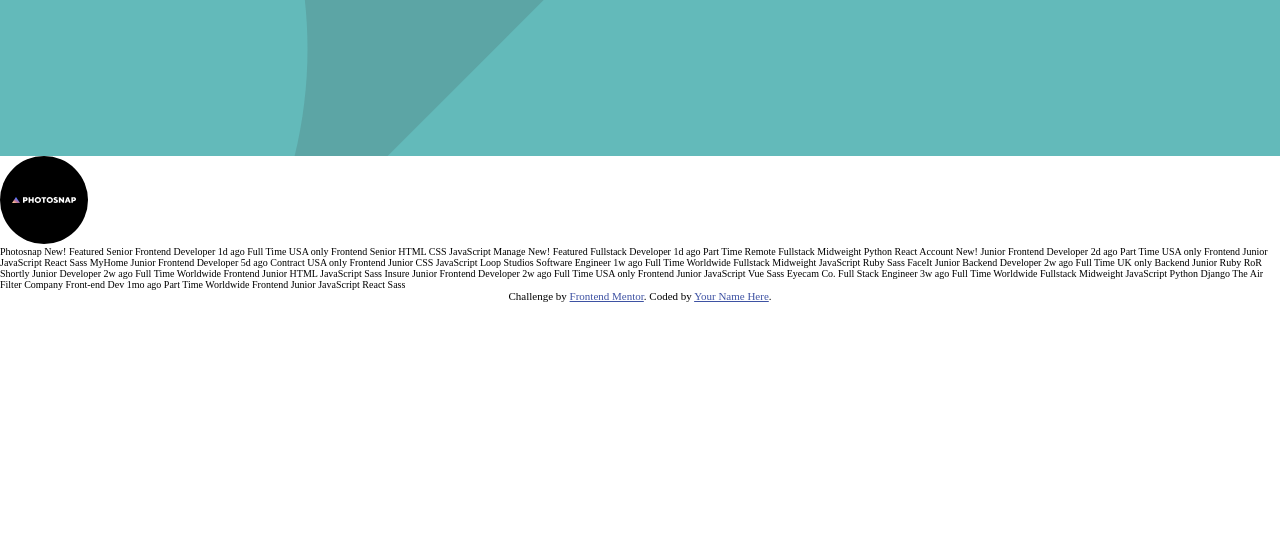
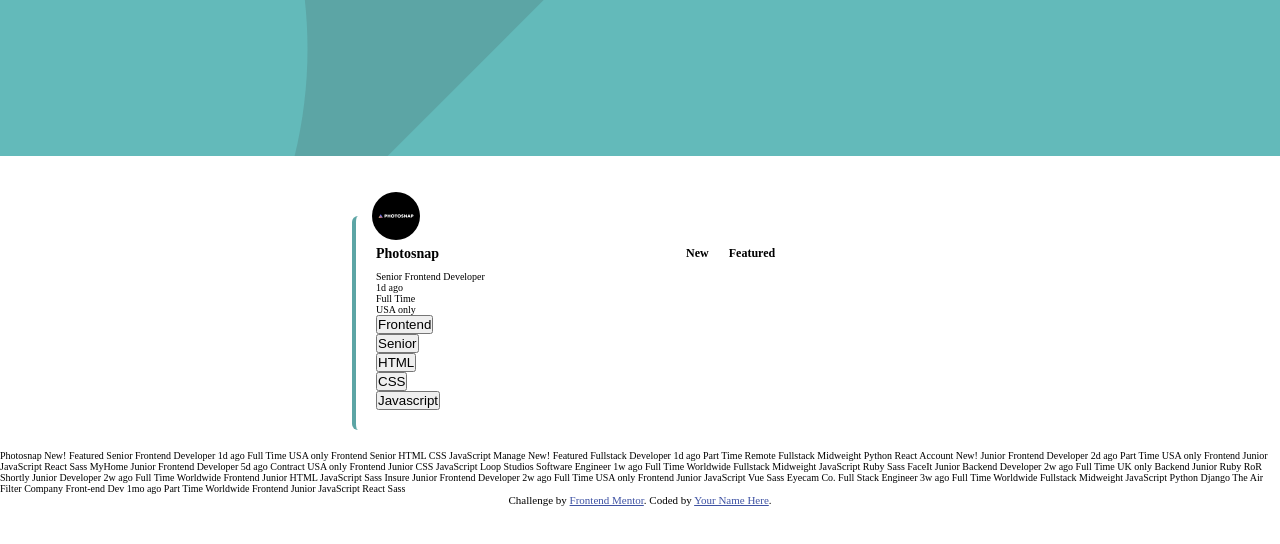
Before and after one commit to wojciech94/Static-Job-Listings, a website: page index.html in a window 1280 px wide. Drawn offline with Linux system fonts and the light colour scheme.

Commit message:
Preparing offers style

```diff
--- a/index.html
+++ b/index.html
@@ -14,30 +14,51 @@
 
 <body>
   <div class="header">
-
   </div>
   <div class="container">
     <div class="job-item">
       <img class="job-item__logo" src="./src/img/photosnap.svg" alt="photosnap"></img>
       <div class="job-item__header">
-        <div class="job-item__header__company"></div>
+        <div class="job-item__header__company">
+          <span>Photosnap</span>
+        </div>
         <div class="job-item__header__preference">
-          <div class="job-item__header__preference__default job-item__header__preference__new"></div>
-          <div class="job-item__header__preference__default job-item__header__preference__featured"></div>
+          <div class="job-item__header__preference--default job-item__header__preference--new">
+            <span>New</span>
+          </div>
+          <div class="job-item__header__preference--default job-item__header__preference--featured">
+            <span>Featured</span>
+          </div>
         </div>
       </div>
-      <p class="job-item__role"></p>
+      <p class="job-item__role">Senior Frontend Developer</p>
       <div class="job-item__details">
-        <div class="job-item__details--element job-item__details--create-time"></div>
-        <div class="job-item__details--element job-item__details--contract"></div>
-        <div class="job-item__details--element job-item__details--location"></div>
+        <div class="job-item__details--element job-item__details--create-time">
+          <span>1d ago</span>
+        </div>
+        <div class="job-item__details--element job-item__details--contract">
+          <span>Full Time</span>
+        </div>
+        <div class="job-item__details--element job-item__details--location">
+          <span>USA only</span>
+        </div>
       </div>
       <div class="job-item__tools">
-        <div class="job-item__tools--element"></div>
-        <div class="job-item__tools--element"></div>
-        <div class="job-item__tools--element"></div>
-        <div class="job-item__tools--element"></div>
-        <div class="job-item__tools--element"></div>
+        <div class="job-item__tools--element">
+          <button class="job-item__tools--element-btn">Frontend</button>
+        </div>
+        <div class="job-item__tools--element">
+          <button class="job-item__tools--element-btn">Senior</button>
+        </div>
+        <div class="job-item__tools--element">
+          <button class="job-item__tools--element-btn">HTML</button>
+        </div>
+        <div class="job-item__tools--element">
+          <button class="job-item__tools--element-btn">CSS</button>
+        </div>
+        <div class="job-item__tools--element">
+          <button class="job-item__tools--element-btn">Javascript</button>
+        </div>
       </div>
     </div>
   </div>
--- a/src/css/style.css
+++ b/src/css/style.css
@@ -16,14 +16,68 @@ body {
   height: 100%;
 }
 body .header {
-  background-color: #5ca5a5;
   height: 156px;
+  margin-bottom: 40px;
   background-image: url("../img/bg-header-mobile.svg");
   background-position: center;
   background-size: cover;
   background-repeat: no-repeat;
+  background-color: #5ca5a5;
 }
-
+body .container {
+  position: relative;
+  width: 90%;
+  min-width: 360px;
+  max-width: 576px;
+  margin: 0 auto;
+  height: 100%;
+  display: flex;
+  flex-direction: column;
+  justify-content: center;
+  align-items: center;
+}
+body .container .job-item {
+  display: flex;
+  flex-direction: column;
+  justify-content: space-evenly;
+  align-items: flex-start;
+  width: 100%;
+  height: 100%;
+  margin: 20px 0;
+  padding: 20px;
+  border-radius: 6px;
+  border-left: 4px solid #5ca5a5;
+  overflow: hidden;
+}
+body .container .job-item__logo {
+  position: absolute;
+  width: 48px;
+  height: 48px;
+  left: 20px;
+  top: -4px;
+}
+body .container .job-item__header {
+  width: 100%;
+  display: flex;
+  justify-content: center;
+  align-items: center;
+}
+body .container .job-item__header__company {
+  width: 50%;
+  font-size: 1.4rem;
+  font-weight: bold;
+}
+body .container .job-item__header__preference {
+  width: 100%;
+  display: flex;
+  justify-content: center;
+  align-items: center;
+}
+body .container .job-item__header__preference--default {
+  padding: 10px 10px;
+  font-size: 1.2rem;
+  font-weight: bold;
+}
 .attribution {
   font-size: 11px;
   text-align: center;
```
Also changed, not shown: 1 other file.
